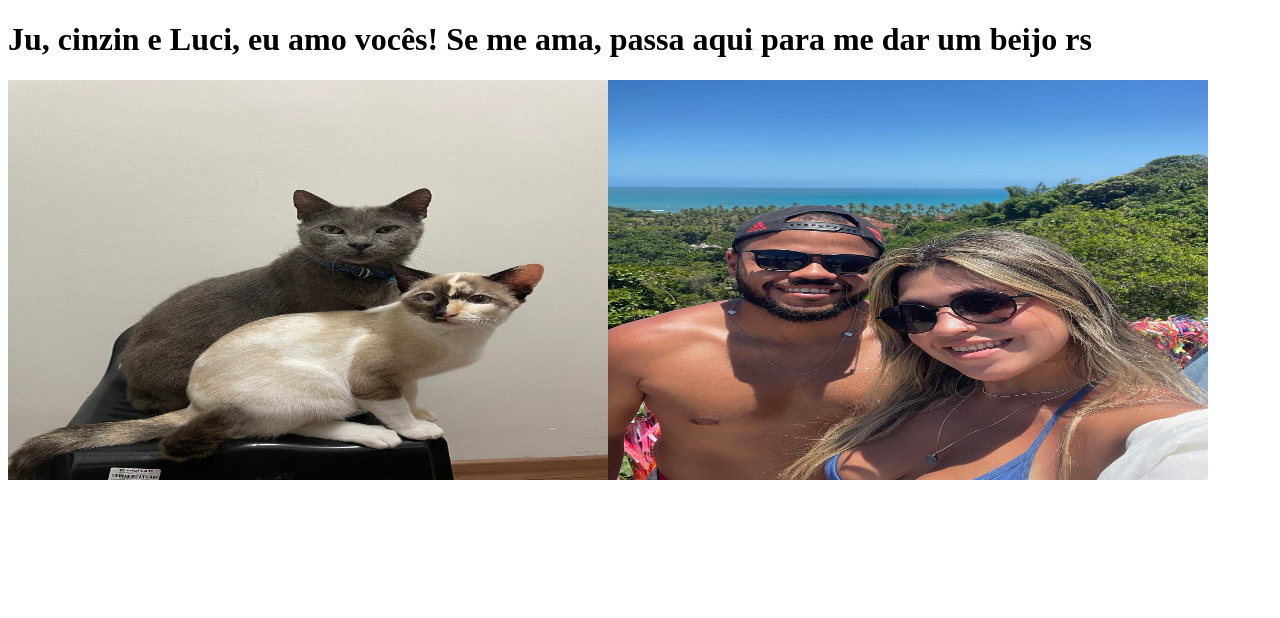
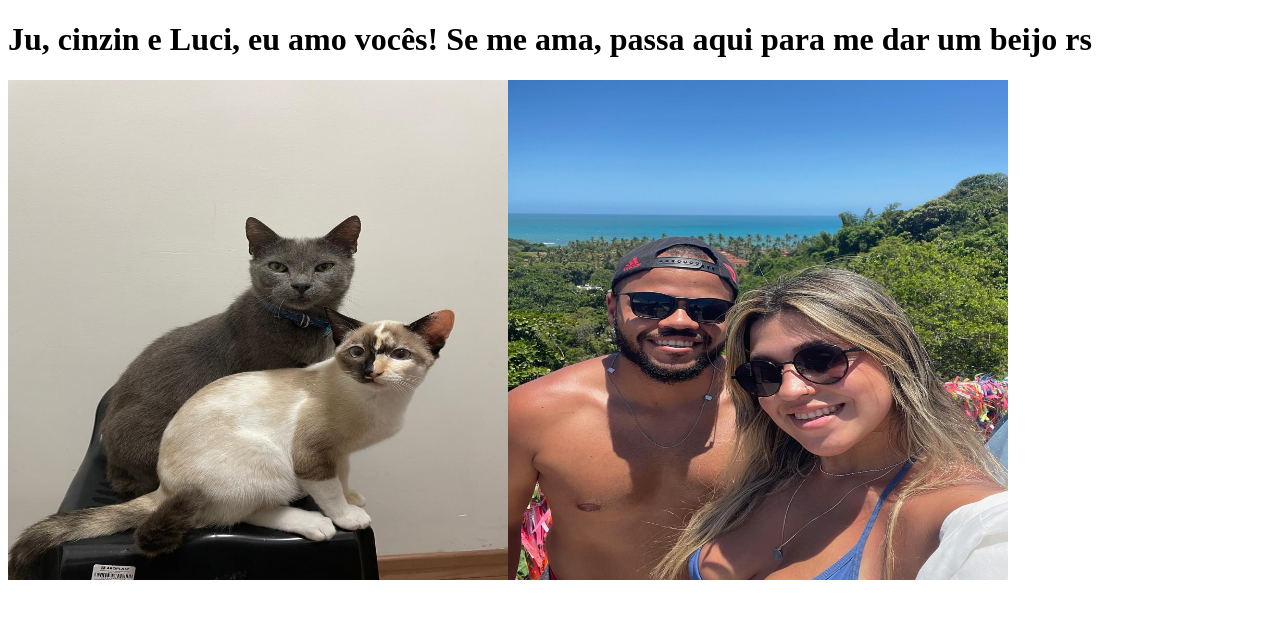
Before and after one commit to DanilloSantosdev/clone-tabnews, a Next.js app: page / in a window 1280 px wide. Shown: the top 618 px of the page. Built offline with nearby package versions, Linux system fonts and the light colour scheme.

Commit message:
fix the images size

```diff
--- a/pages/index.js
+++ b/pages/index.js
@@ -7,14 +7,14 @@ function Home() {
             <Image
               src="/assets/img/cats.jpeg"
               alt="picture of my cats"
-              width={600}
-              height={400}
+              width={500}
+              height={500}
             />
             <Image
               src="/assets/img/danju.jpeg"
               alt="us forever"
-              width={600}
-              height={400}
+              width={500}
+              height={500}
             />
         </>
     )
```
